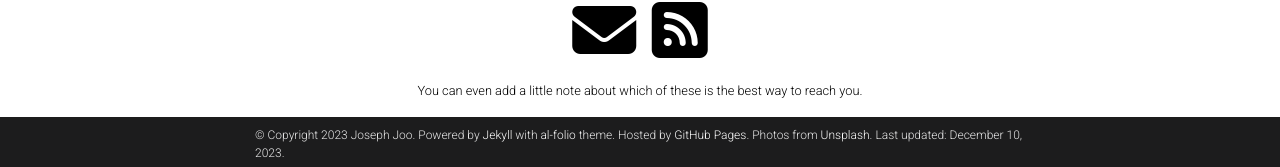
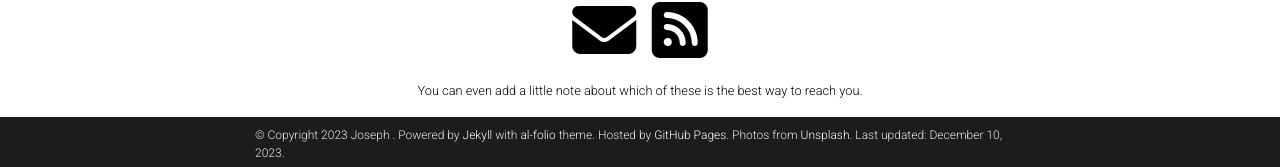
Before and after one commit to jjsmu/jjsmu.github.io, a Jekyll site: the page built from _pages/about.md, in a window 1280 px wide and 1155 px high. Shown: the part 985-1152 px from the top of the window. Built offline with Jekyll 4.4.1, drawn with Linux system fonts in a browser that asks for light colours; full-size pictures stand in for the smaller copies a plugin makes; emoji names are drawn with the system emoji font; comment, search, counter and statistics services are not loaded; a style sheet for code colours, icons or effects is not loaded.

Commit message:
_config.yml update baseurl link

```diff
--- a/_config.yml
+++ b/_config.yml
@@ -5,7 +5,7 @@
 title: Welcome to my Jekyll website! # the website title (if blank, full name will be used instead)
 first_name: Joseph
 middle_name:
-last_name: Joo
+last_name:
 email: jooj@mail.smu.edu
 description: > # the ">" symbol means to ignore newlines until "footer_text:"
   A simple, whitespace theme for academics. Based on [*folio](https://github.com/bogoli/-folio) design.
@@ -19,7 +19,7 @@
 icon: ⚛️  # the emoji used as the favicon (alternatively, provide image name in /assets/img/)
 
 url: https://jjsmu.github.io # the base hostname & protocol for your site
-baseurl: # the subpath of your site, e.g. /blog/
+baseurl: /projects
 last_updated: true # set to true if you want to display last updated in the footer
 impressum_path:  # set to path to include impressum link in the footer, use the same path as permalink in a page, helps to conform with EU GDPR
 
```
